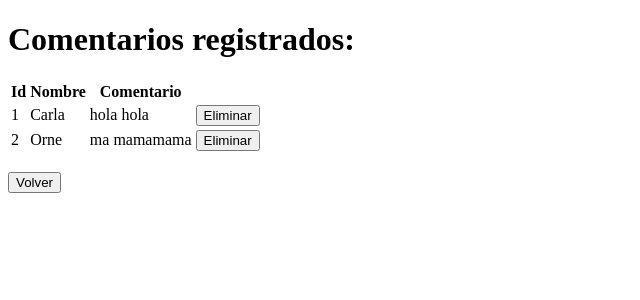
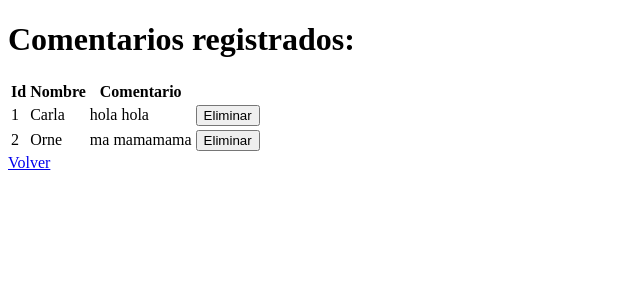
Before and after one commit to CarlaGramichi/Sistema-uno, a PHP site: page /listado_comentarios.php in a window 1280 px wide. Shown: the top 300 px of the page, without its empty margins (0-640 px from the left). Run offline with PHP 8.4, Linux system fonts and the light colour scheme; data comes from the database, SQL or seed files in the repository.

Commit message:
Actualizado listado de comentarios.

```diff
--- a/listado_comentarios.php
+++ b/listado_comentarios.php
@@ -31,10 +31,10 @@ require 'plantillas/cabecera.php';
             <td><?= $comenta['comentario'] ?></td>
 
             <td class="text-center">
-                <a href="eliminar_comentario.php/?id=<?= $comenta['id'] ?>">
+                <form action="eliminar_comentario.php" method="post">
                     <button type="submit" class="btn btn-primary">Eliminar</button>
                     <span class="glyphicon glyphicon-trash"></span>
-                </a>
+                </form>
             </td>
 
         </tr>
@@ -44,9 +44,6 @@ require 'plantillas/cabecera.php';
 
 </table>
 
-<form action="comentarios" method="post">
-    <br>
-    <button type="submit" class="btn btn-primary">Volver</button>
-</form>
+<a href="index.php">Volver</a>
 
 </body>
```
